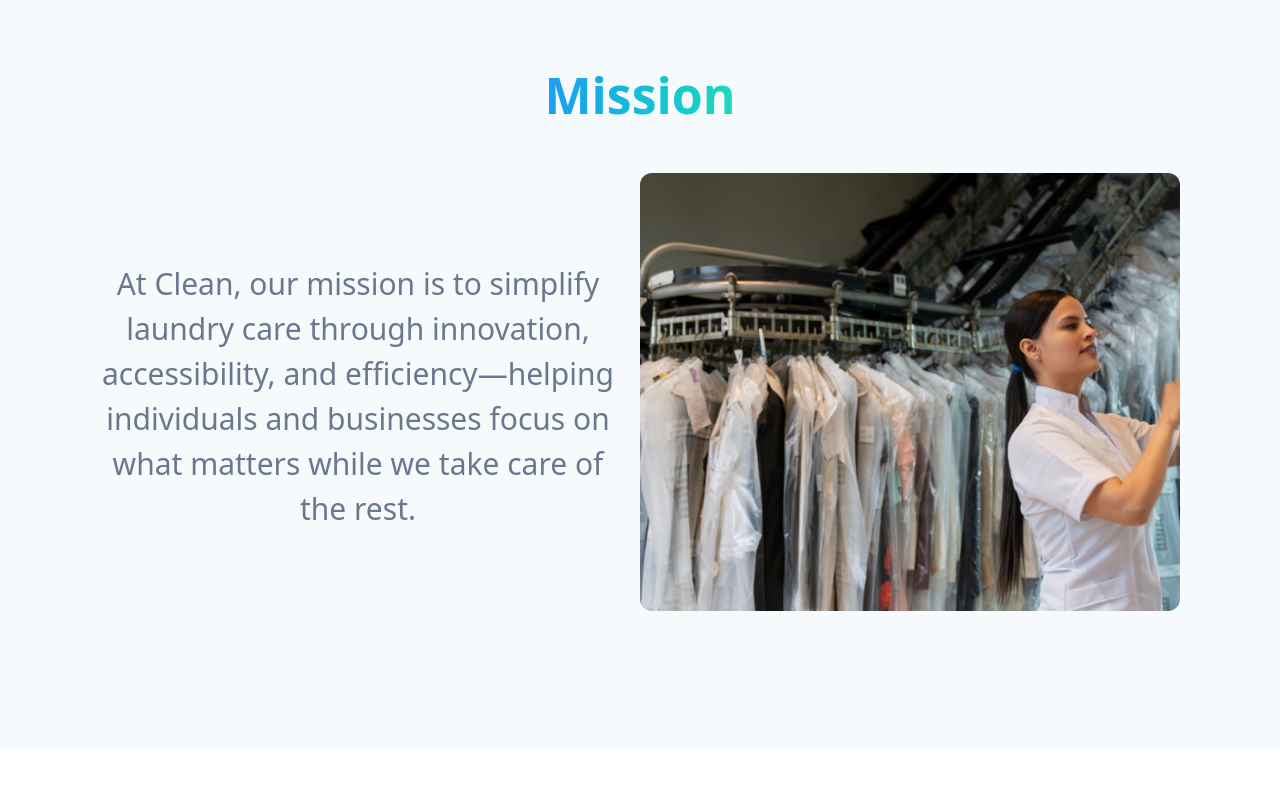
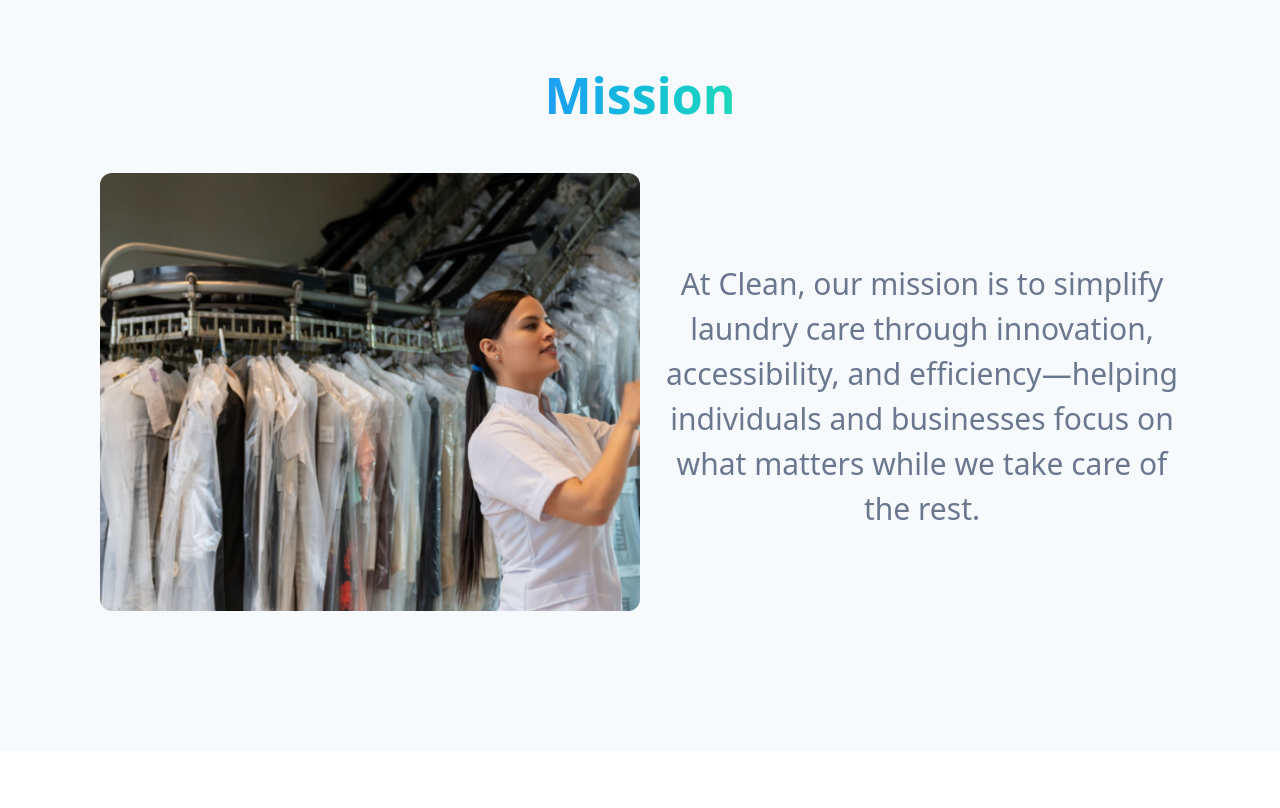
Before and after one commit to annaelowigho/Clean, a React (Vite) app: page /about-us in a window 1280 px wide. Shown: the part 760-1568 px from the top of the page. Built offline with nearby package versions, Linux system fonts and the light colour scheme.

Commit message:
about page corrected

```diff
--- a/src/Pages/AboutUs.jsx
+++ b/src/Pages/AboutUs.jsx
@@ -41,7 +41,7 @@
                 <h1 className='bg-gradient-to-r from-[#1f9df4] to-[#1fd9ba] text-center bg-clip-text text-transparent text-[30px] md:text-[50px] font-bold'>
                     Mission
                 </h1>
-                <div className='flex flex-col items-center xl:flex-row py-5 xl:py-10 gap-6'>
+                <div className='flex flex-col items-center xl:flex-row-reverse py-5 xl:py-10 gap-6'>
                     <p className='pt-2 text-[15px] md:text-[30px] w-full xl:w-1/2 text-[#69778f] text-justify md:text-center'>
                         At Clean, our mission is to simplify laundry care through innovation, accessibility, and efficiency—helping
                         individuals and businesses focus on what matters while we take care of the rest.
```
